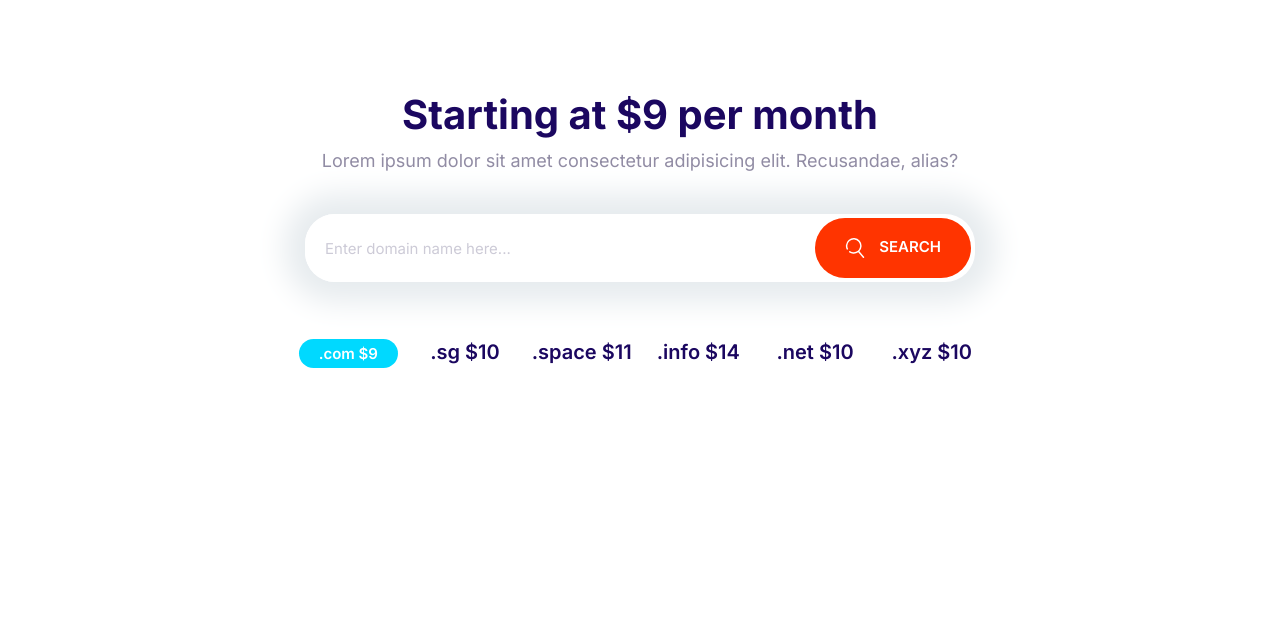
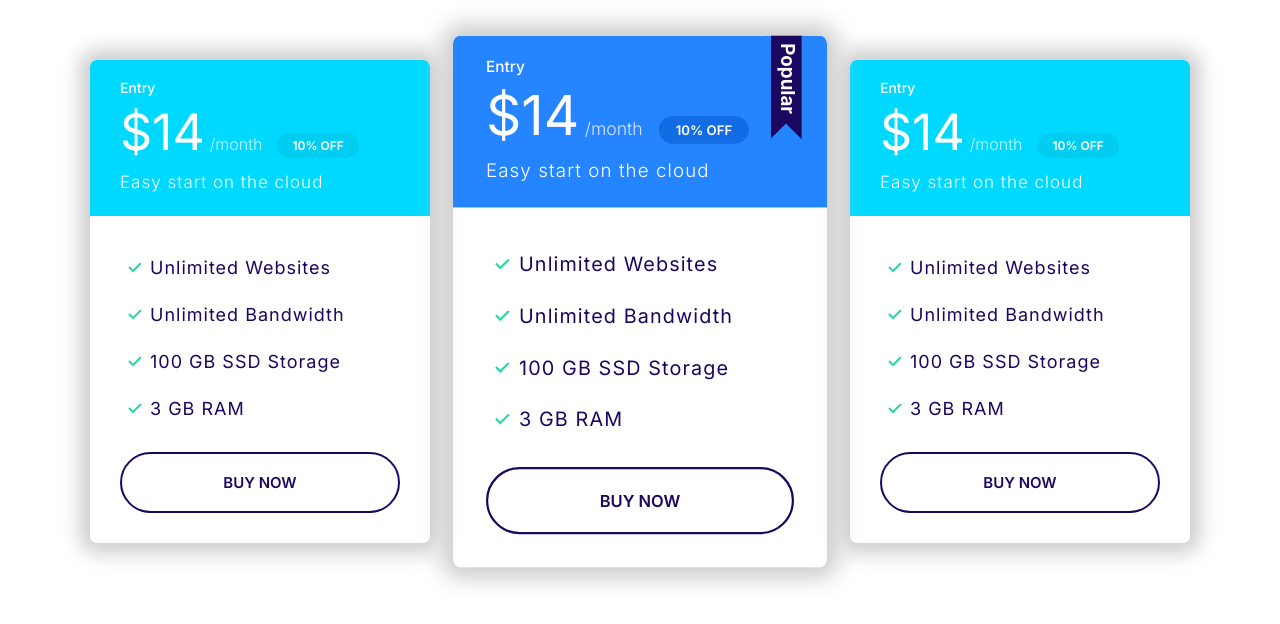
Before and after one commit to Thatapol/project-moshify, a plain HTML site: page index.html in a window 1280 px wide. Drawn offline with Linux system fonts and the light colour scheme.

Commit message:
Build plan section component.

```diff
--- a/css/styles.css
+++ b/css/styles.css
@@ -335,11 +335,23 @@
   color: #fff;
 }
 
+.card--primary .badge--primary {
+  background: #126de4;
+}
+
 .card--secondary .badge--secondary {
   background: #02cdf1;
 }
 
 /* plans */
+
+.plan {
+  transition: transform 0.2s ease-out;
+}
+
+.plan:hover {
+  transform: scale(1.05);
+}
 
 .plan__name {
   color: #fff;
@@ -399,6 +411,15 @@
 
   .plan__description {
     font-size: 1.7rem;
+  }
+
+  .plan--popular {
+    transform: scale(1.1);
+    /* transition: transform 0.3s; */
+  }
+
+  .plan--popular:hover {
+    transform: scale(1.15);
   }
 
   /* .plan .list__item {
@@ -772,3 +793,14 @@
     grid-template-columns: repeat(auto-fit, minmax(10rem, 1fr));
   }
 }
+
+/* plan blocks */
+
+.block-plan .grid {
+  gap: 8rem 4rem;
+}
+
+.block-plan .card {
+  max-width: 500px;
+  margin: 0 auto;
+}
--- a/index.html
+++ b/index.html
@@ -14,35 +14,69 @@
     <link rel="stylesheet" href="css/styles.css" />
   </head>
   <body>
-    <section class="block container block-domain">
-      <header class="block__header">
-        <h2>Starting at $9 per month</h2>
-        <p>
-          Lorem ipsum dolor sit amet consectetur adipisicing elit. Recusandae,
-          alias?
-        </p>
-      </header>
-      <div class="input-group">
-        <input
-          type="text"
-          class="input"
-          placeholder="Enter domain name here..."
-        />
-        <button class="btn btn--accent">
-          <svg class="icon icon--white">
-            <use xlink:href="images/sprite.svg#search"></use>
-          </svg>
-          Search
-        </button>
+    <section class="block container block-plan">
+      <div class="grid grid--cols-3">
+        <div class="plan">
+          <div class="card card--secondary">
+            <header class="card__header">
+              <h3 class="plan__name">Entry</h3>
+              <span class="plan__price">$14</span>
+              <span class="plan__billing-cycle">/month</span>
+              <span class="badge badge--secondary badge--small">10% OFF</span>
+              <span class="plan__description">Easy start on the cloud</span>
+            </header>
+            <div class="card__body">
+              <ul class="list list--tick">
+                <li class="list__item">Unlimited Websites</li>
+                <li class="list__item">Unlimited Bandwidth</li>
+                <li class="list__item">100 GB SSD Storage</li>
+                <li class="list__item">3 GB RAM</li>
+              </ul>
+              <button class="btn btn--outline btn--block">Buy now</button>
+            </div>
+          </div>
+        </div>
+        <div class="plan plan--popular">
+          <div class="card card--primary">
+            <header class="card__header">
+              <h3 class="plan__name">Entry</h3>
+              <span class="plan__price">$14</span>
+              <span class="plan__billing-cycle">/month</span>
+              <span class="badge badge--primary badge--small">10% OFF</span>
+              <span class="plan__description">Easy start on the cloud</span>
+            </header>
+            <div class="card__body">
+              <ul class="list list--tick">
+                <li class="list__item">Unlimited Websites</li>
+                <li class="list__item">Unlimited Bandwidth</li>
+                <li class="list__item">100 GB SSD Storage</li>
+                <li class="list__item">3 GB RAM</li>
+              </ul>
+              <button class="btn btn--outline btn--block">Buy now</button>
+            </div>
+          </div>
+        </div>
+        <div class="plan">
+          <div class="card card--secondary">
+            <header class="card__header">
+              <h3 class="plan__name">Entry</h3>
+              <span class="plan__price">$14</span>
+              <span class="plan__billing-cycle">/month</span>
+              <span class="badge badge--secondary badge--small">10% OFF</span>
+              <span class="plan__description">Easy start on the cloud</span>
+            </header>
+            <div class="card__body">
+              <ul class="list list--tick">
+                <li class="list__item">Unlimited Websites</li>
+                <li class="list__item">Unlimited Bandwidth</li>
+                <li class="list__item">100 GB SSD Storage</li>
+                <li class="list__item">3 GB RAM</li>
+              </ul>
+              <button class="btn btn--outline btn--block">Buy now</button>
+            </div>
+          </div>
+        </div>
       </div>
-      <ul class="list block-domain__prices">
-        <li><span class="badge badge--secondary">.com $9</span></li>
-        <li>.sg $10</li>
-        <li>.space $11</li>
-        <li>.info $14</li>
-        <li>.net $10</li>
-        <li>.xyz $10</li>
-      </ul>
     </section>
     <script src="js/main.js"></script>
   </body>
```
Also changed, not shown: components/plan-blocks.html (added, +64 -0 lines), components/plans.html (+1 -1 lines).
